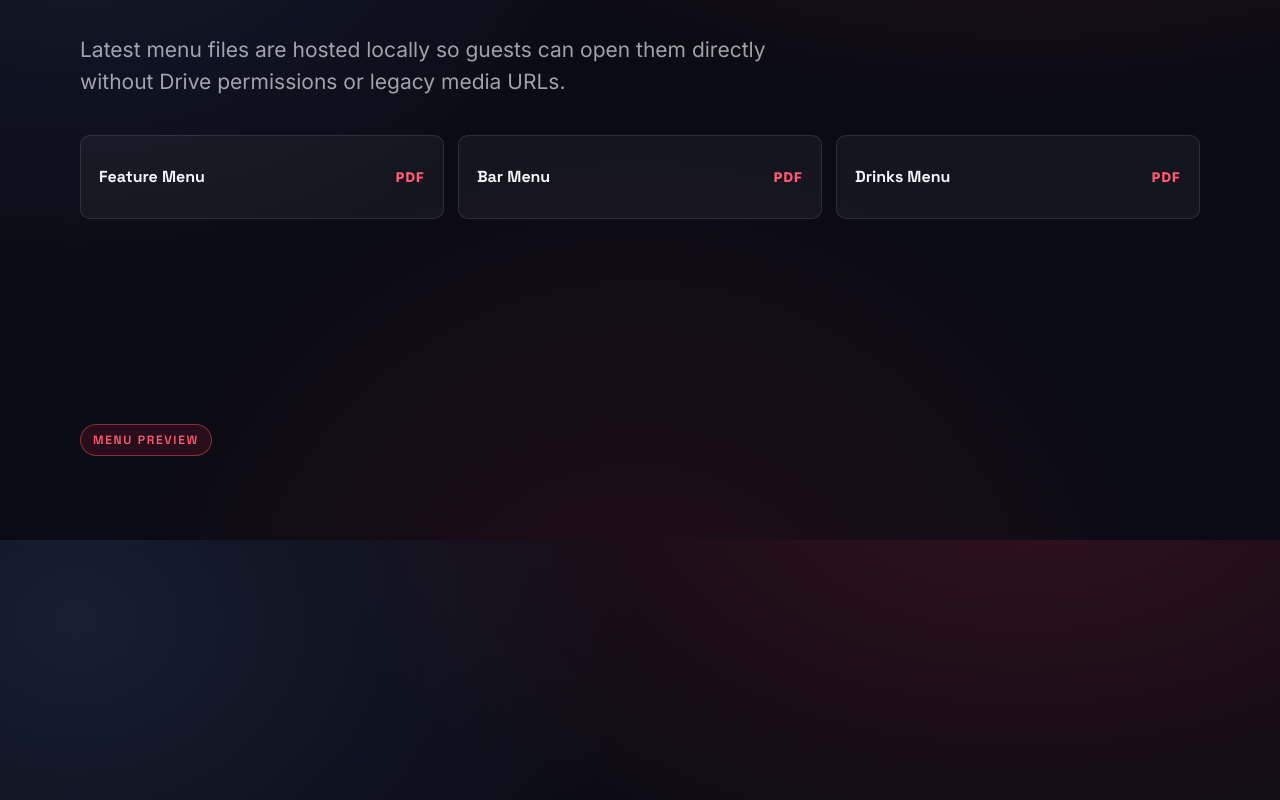
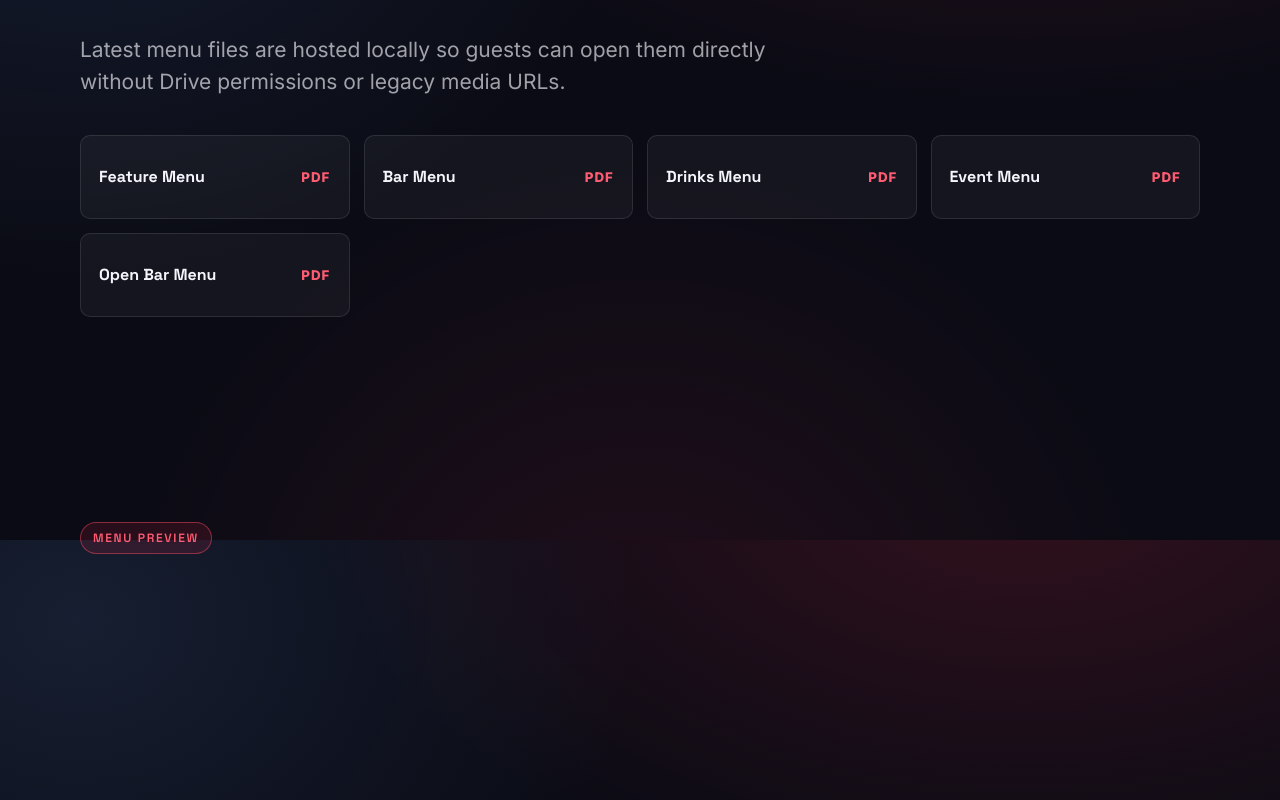
Before and after one commit to mlee0412/space-billiard-website-backup, a plain HTML site: page index.html in a window 1280 px wide. Shown: the part 3460-4260 px from the top of the page. Drawn offline with Linux system fonts and the light colour scheme.

Commit message:
Add event menu PDF routes

```diff
--- a/index.html
+++ b/index.html
@@ -158,6 +158,8 @@
             <a class="menu-download" href="assets/menus/space-billiard-feature-2025-10-30.pdf" target="_blank" rel="noopener"><span>Feature Menu</span><small>PDF</small></a>
             <a class="menu-download" href="assets/menus/space-billiard-bar-2025-10-30.pdf" target="_blank" rel="noopener"><span>Bar Menu</span><small>PDF</small></a>
             <a class="menu-download" href="assets/menus/space-billiard-drinks-2025-10-30.pdf" target="_blank" rel="noopener"><span>Drinks Menu</span><small>PDF</small></a>
+            <a class="menu-download" href="assets/menus/space-billiard-events-menu-2024-12-17.pdf" target="_blank" rel="noopener"><span>Event Menu</span><small>PDF</small></a>
+            <a class="menu-download" href="assets/menus/space-shared-open-bar-menu-2025-09-02.pdf" target="_blank" rel="noopener"><span>Open Bar Menu</span><small>PDF</small></a>
           </div>
         </div>
       </section>
@@ -293,6 +295,8 @@
           <a href="assets/menus/space-billiard-feature-2025-10-30.pdf" target="_blank" rel="noopener">Feature Menu</a>
           <a href="assets/menus/space-billiard-bar-2025-10-30.pdf" target="_blank" rel="noopener">Bar Menu</a>
           <a href="assets/menus/space-billiard-drinks-2025-10-30.pdf" target="_blank" rel="noopener">Drinks Menu</a>
+          <a href="/eventmenu" target="_blank" rel="noopener">Event Menu</a>
+          <a href="/open-bar-menu.pdf" target="_blank" rel="noopener">Open Bar</a>
         </div>
       </div>
       <div class="section-inner footer-base">
```
Also changed, not shown: vercel.json, 2 other files.
